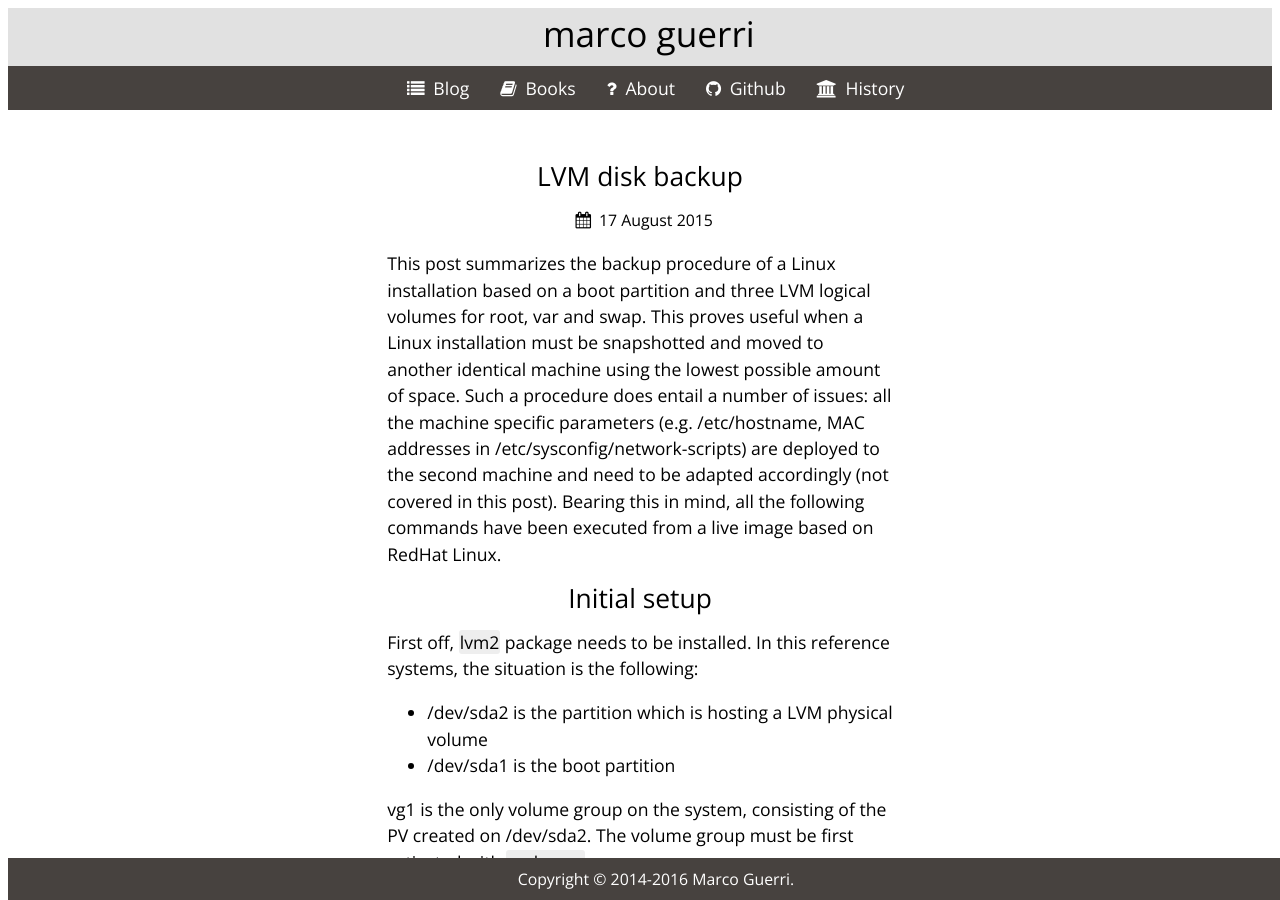
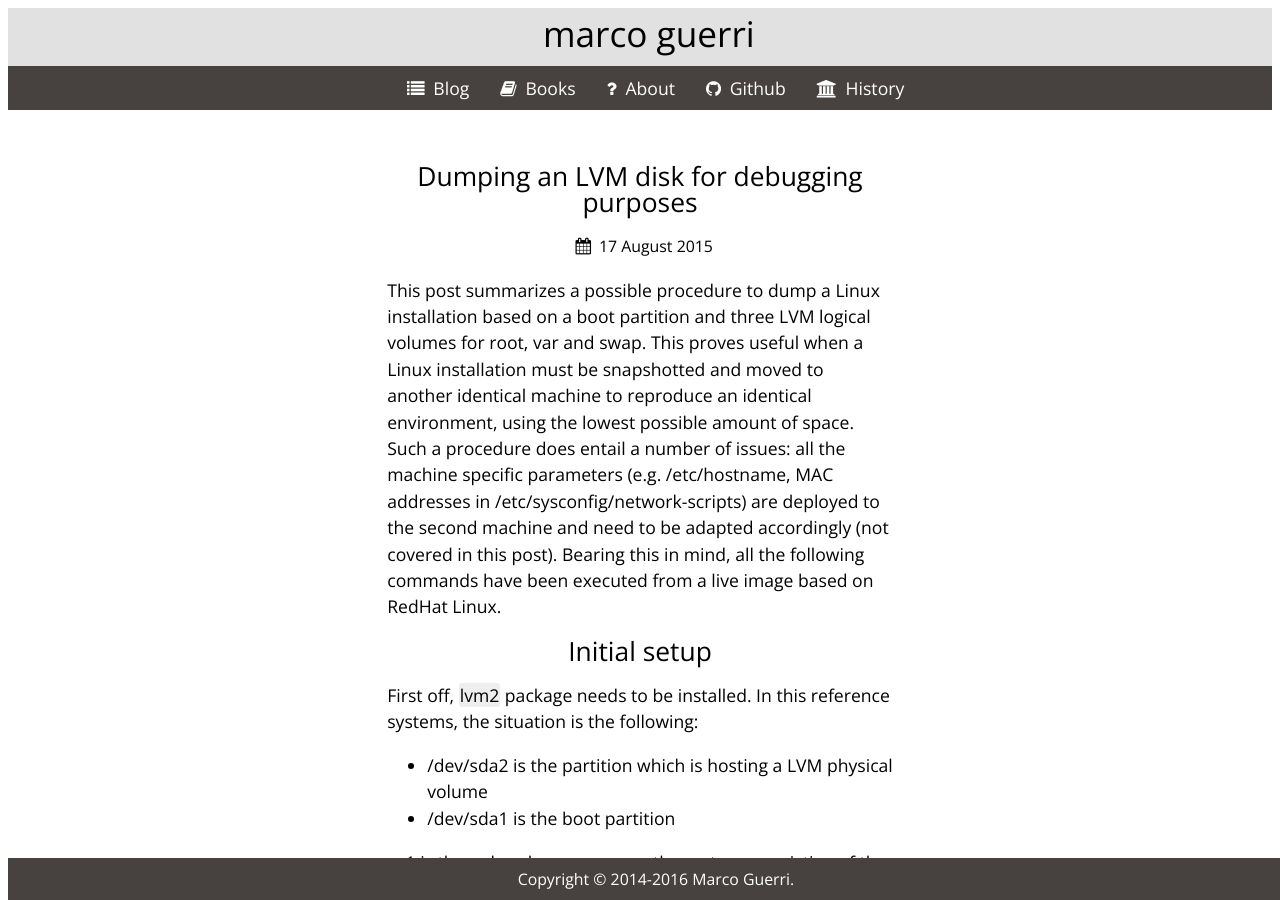
Before and after one commit to marcoguerri/marcoguerri.github.io, a Jekyll site: the page built from _posts/2015-08-17-lvmbackup.markdown, in a window 1280 px wide and 900 px high. Built offline with Jekyll 4.4.1, drawn with Linux system fonts in a browser that asks for light colours.

Commit message:
Changed title of LVM post

```diff
--- a/_posts/2015-08-17-lvmbackup.markdown
+++ b/_posts/2015-08-17-lvmbackup.markdown
@@ -1,14 +1,15 @@
 ---
 layout: post
-title:  "LVM disk backup"
+title:  "Dumping an LVM disk for debugging purposes"
 date:   2015-08-17 08:00:00
 published: yes
 categories: jekyll update
 pygments: true
-summary: "This post summarizes the backup procedure of a Linux installation based
+summary: "This post summarizes a possible procedure to dump a Linux installation based
 on a boot partition and three LVM logical volumes for root, var and swap. This proves
 useful when a Linux installation must be snapshotted and moved to another identical
-machine using the lowest possible amount of space. Such a procedure does entail
+machine to reproduce an identical environment, using the lowest possible amount
+of space. Such a procedure does entail
 a number of issues: all the machine specific parameters (e.g. /etc/hostname, MAC
 addresses in /etc/sysconfig/network-scripts) are deployed to the second machine
 and need to be adapted accordingly (not covered in this post). Bearing this in mind,
```
